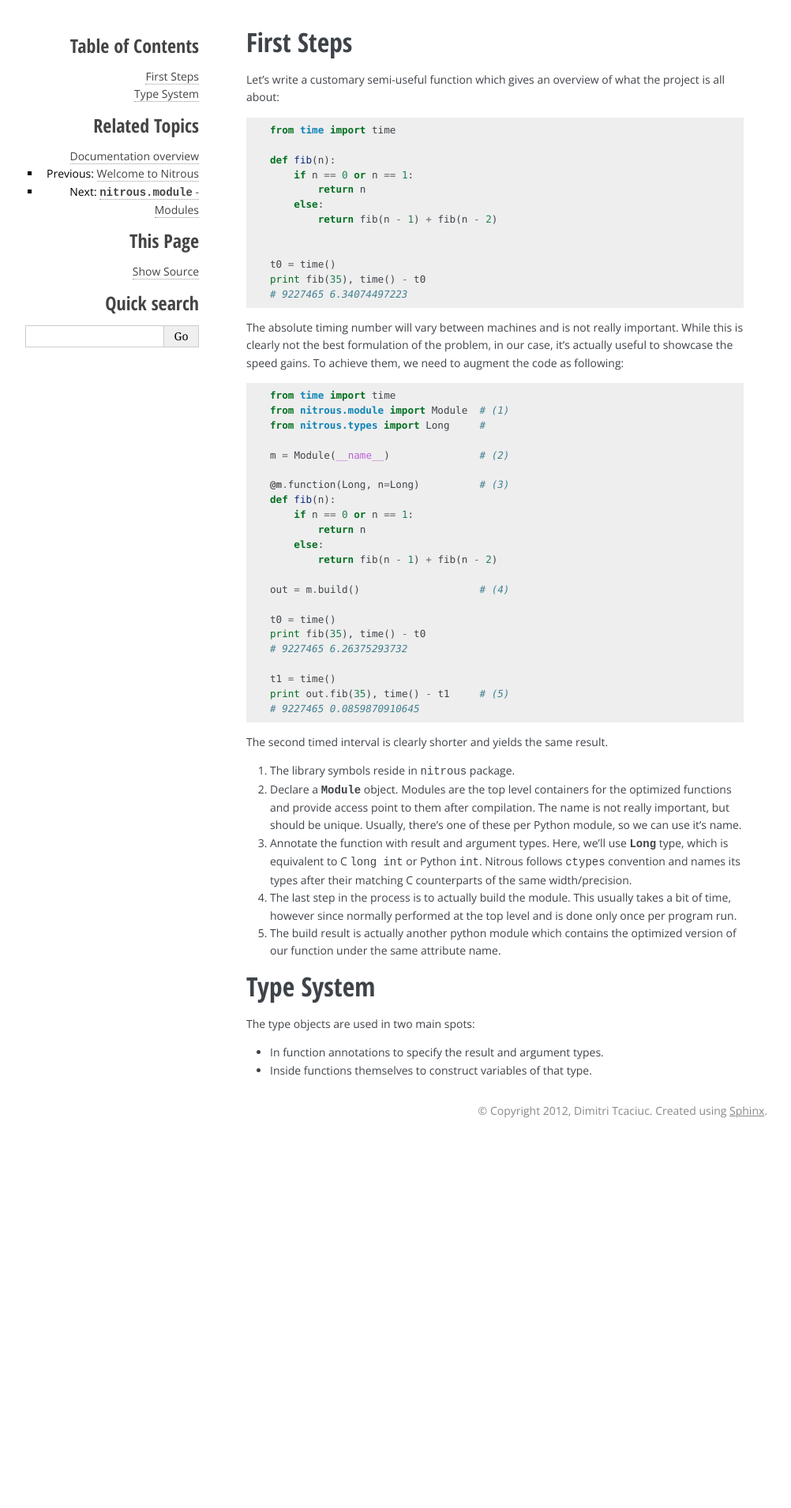
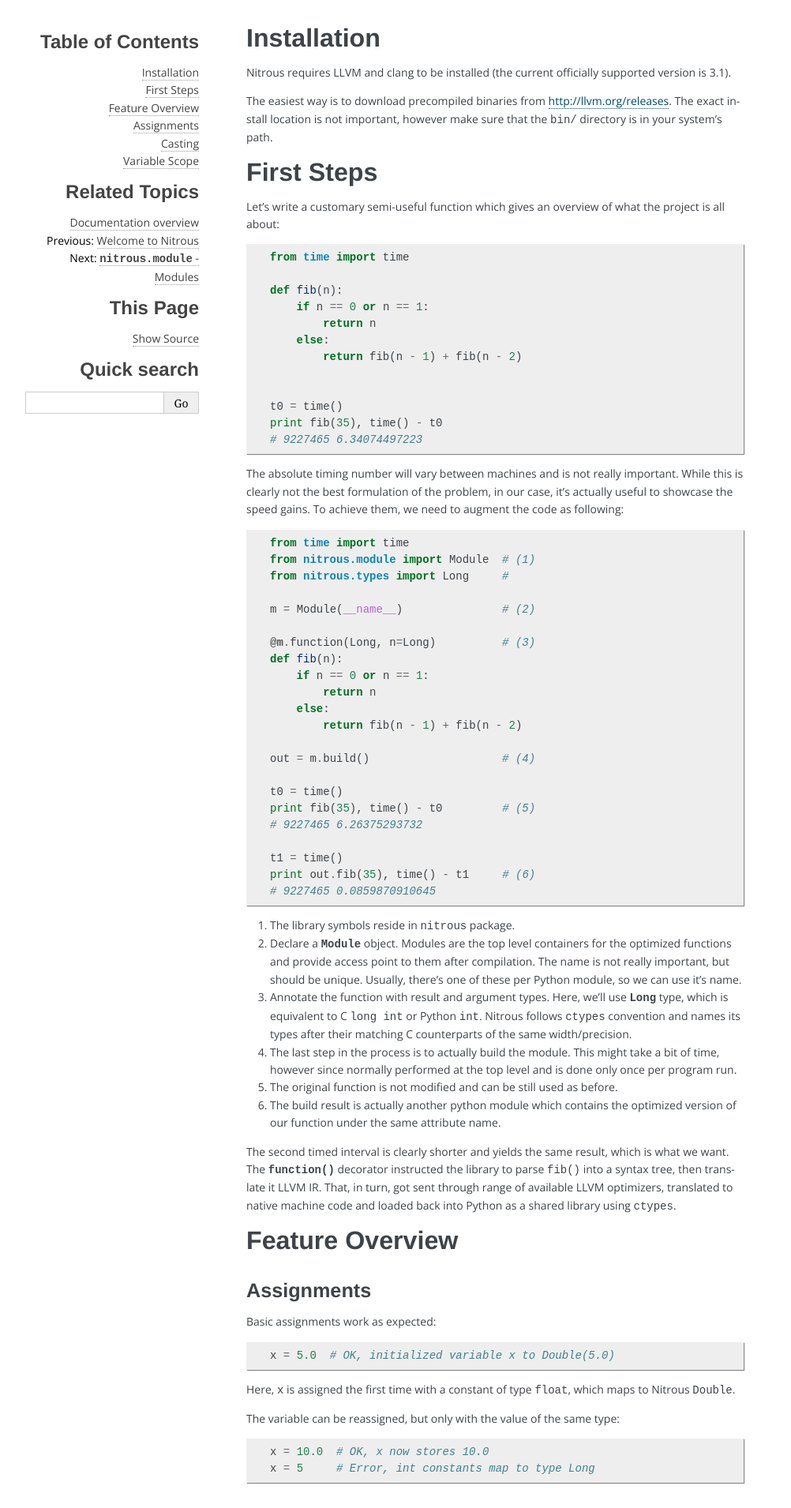
Before and after one commit to dtcaciuc/nitrous, a Sphinx documentation site: the page built from doc/userguide.rst, in a window 1280 px wide. Shown: the top 1910 px of the page at 79% size, without its empty margins (138-1140 px from the left). Built offline with Sphinx 7.4.7, drawn with Linux system fonts in a browser that asks for light colours; before the commit the page ends 1446 px from its top, so only the background shows below that; some of the changed text lies outside the part shown.

Commit message:
Working on documentation

```diff
--- a/doc/_themes/flask/static/flasky.css_t
+++ b/doc/_themes/flask/static/flasky.css_t
@@ -9,7 +9,7 @@
 {% set page_width = '940px' %}
 {% set sidebar_width = '220px' %}
 
-@import url(http://fonts.googleapis.com/css?family=Open+Sans+Condensed:300,700|Open+Sans:400,600);
+@import url(http://fonts.googleapis.com/css?family=Open+Sans:400,600);
 @import url("basic.css");
 
 /* -- page layout ----------------------------------------------------------- */
@@ -89,7 +89,7 @@ div.sphinxsidebar {
 }
 
 div.sphinxsidebarwrapper {
-    padding: 10px 0 0 0;
+    padding: 5px 0 0 0;
     text-align: right;
 }
 
@@ -101,7 +101,7 @@ div.sphinxsidebarwrapper p.logo {
 
 div.sphinxsidebar h3,
 div.sphinxsidebar h4 {
-    font-family: 'Open Sans Condensed', 'Helvetica Neue', 'Helvetica', sans-serif;
+    font-family: 'Helvetica Neue', 'Helvetica', sans-serif;
     color: #444;
     font-size: 24px;
     font-weight: bold;
@@ -136,6 +136,10 @@ div.sphinxsidebar ul {
     line-height: 1.6em;
 }
 
+div.sphinxsidebar ul li {
+    list-style: none;
+}
+
 div.sphinxsidebar input {
     border: 1px solid #ccc;
     font-family: 'Georgia', serif;
@@ -160,7 +164,7 @@ div.body h3,
 div.body h4,
 div.body h5,
 div.body h6 {
-    font-family: 'Open Sans Condensed', 'Helvetica Neue', 'Helvetica', sans-serif;
+    font-family: 'Helvetica Neue', 'Helvetica', sans-serif;
     font-weight: bold;
     margin: 30px 0px 10px 0px;
     padding: 0;
@@ -174,7 +178,7 @@ div.indexwrapper h1 {
 }
 {% endif %}
 
-div.body h1 { margin-top: 0; padding-top: 0; font-size: 240%; }
+div.body h1 { margin-top: 0; padding-top: 0; font-size: 230%; }
 div.body h2 { font-size: 180%; }
 div.body h3 { font-size: 150%; }
 div.body h4 { font-size: 130%; }
@@ -257,16 +261,19 @@ p.admonition-title:after {
 }
 
 pre, tt {
-    font-family: 'Consolas', 'Menlo', 'Deja Vu Sans Mono', 'Bitstream Vera Sans Mono', monospace;
-    font-size: 0.9em;
-    /* box-shadow: 1px 1px 1px #888888; */
+    /* font-family: 'Consolas', 'Menlo', 'Deja Vu Sans Mono', 'Bitstream Vera Sans Mono', monospace; */
+}
+
+pre {
+    box-shadow: 1px 1px 1px #888888;
+    /* font-size: 0.9em; */
 }
 
 img.screenshot {
 }
 
 tt.descname, tt.descclassname {
-    font-size: 0.95em;
+    /* font-size: 0.95em */;
 }
 
 tt.descname {
--- a/doc/index.rst
+++ b/doc/index.rst
@@ -20,8 +20,8 @@ User Guide
    userguide
 
 
-API Refernce
-============
+API Reference
+=============
 
 .. toctree::
    :maxdepth: 2
--- a/doc/userguide.rst
+++ b/doc/userguide.rst
@@ -1,3 +1,10 @@
+
+Installation
+============
+
+Nitrous requires LLVM and clang to be installed (the current officially supported version is 3.1).
+
+The easiest way is to download precompiled binaries from http://llvm.org/releases. The exact install location is not important, however make sure that the ``bin/`` directory is in your system's path.
 
 First Steps
 ===========
@@ -36,25 +43,63 @@ The absolute timing number will vary between machines and is not really importan
     out = m.build()                    # (4)
 
     t0 = time()
-    print fib(35), time() - t0
+    print fib(35), time() - t0         # (5)
     # 9227465 6.26375293732
 
     t1 = time()
-    print out.fib(35), time() - t1     # (5)
+    print out.fib(35), time() - t1     # (6)
     # 9227465 0.0859870910645
-
-The second timed interval is clearly shorter and yields the same result.
 
 1. The library symbols reside in ``nitrous`` package.
 2. Declare a :class:`~nitrous.module.Module` object. Modules are the top level containers for the optimized functions and provide access point to them after compilation. The name is not really important, but should be unique. Usually, there's one of these per Python module, so we can use it's name.
 3. Annotate the function with result and argument types. Here, we'll use :class:`~nitrous.types.Long` type, which is equivalent to C ``long int`` or Python ``int``. Nitrous follows ``ctypes`` convention and names its types after their matching C counterparts of the same width/precision.
-4. The last step in the process is to actually build the module. This usually takes a bit of time, however since normally performed at the top level and is done only once per program run.
-5. The build result is actually another python module which contains the optimized version of our function under the same attribute name.
+4. The last step in the process is to actually build the module. This might take a bit of time, however since normally performed at the top level and is done only once per program run.
+5. The original function is not modified and can be still used as before.
+6. The build result is actually another python module which contains the optimized version of our function under the same attribute name.
 
-Type System
-===========
+The second timed interval is clearly shorter and yields the same result, which is what we want. The :meth:`~nitrous.module.Module.function` decorator instructed the library to parse ``fib()`` into a syntax tree, then translate it LLVM IR. That, in turn,  got sent through range of available LLVM optimizers, translated to native machine code and loaded back into Python as a shared library using ``ctypes``.
 
-The type objects are used in two main spots:
 
-* In function annotations to specify the result and argument types.
-* Inside functions themselves to construct variables of that type.
+Feature Overview
+================
+
+Assignments
+-----------
+
+Basic assignments work as expected::
+
+    x = 5.0  # OK, initialized variable x to Double(5.0)
+
+Here, ``x`` is assigned the first time with a constant of type ``float``, which maps to Nitrous ``Double``.
+
+The variable can be reassigned, but only with the value of the same type::
+
+    x = 10.0  # OK, x now stores 10.0
+    x = 5     # Error, int constants map to type Long
+
+Casting
+-------
+
+The type system necessitates the exact match without any implicit casting. The :func:`nitrous.lib.cast` can be used to perform the conversions when necessary::
+
+    from nitrous.lib import cast
+    ...
+
+    x = 5.0              # type Double
+    y = 1                # type Long
+
+    x = cast(y, Double)  # OK, assignment through explicit cast
+
+Variable Scope
+--------------
+
+Variable lifetime and visibility is limited to the innermost enclosing conditional/loop block rather than the function::
+
+    z = 0.0
+
+    if x > 2.0:
+        y = x + 10.0    # First use of y
+        z = y + 5.0     # OK, y and z are both in the scope
+
+    x = z               # OK, z is in the current scope
+    x = y               # Error, y scope is limited to `if` block
```
Also changed, not shown: doc/reference/lib.rst (+7 -2 lines).
